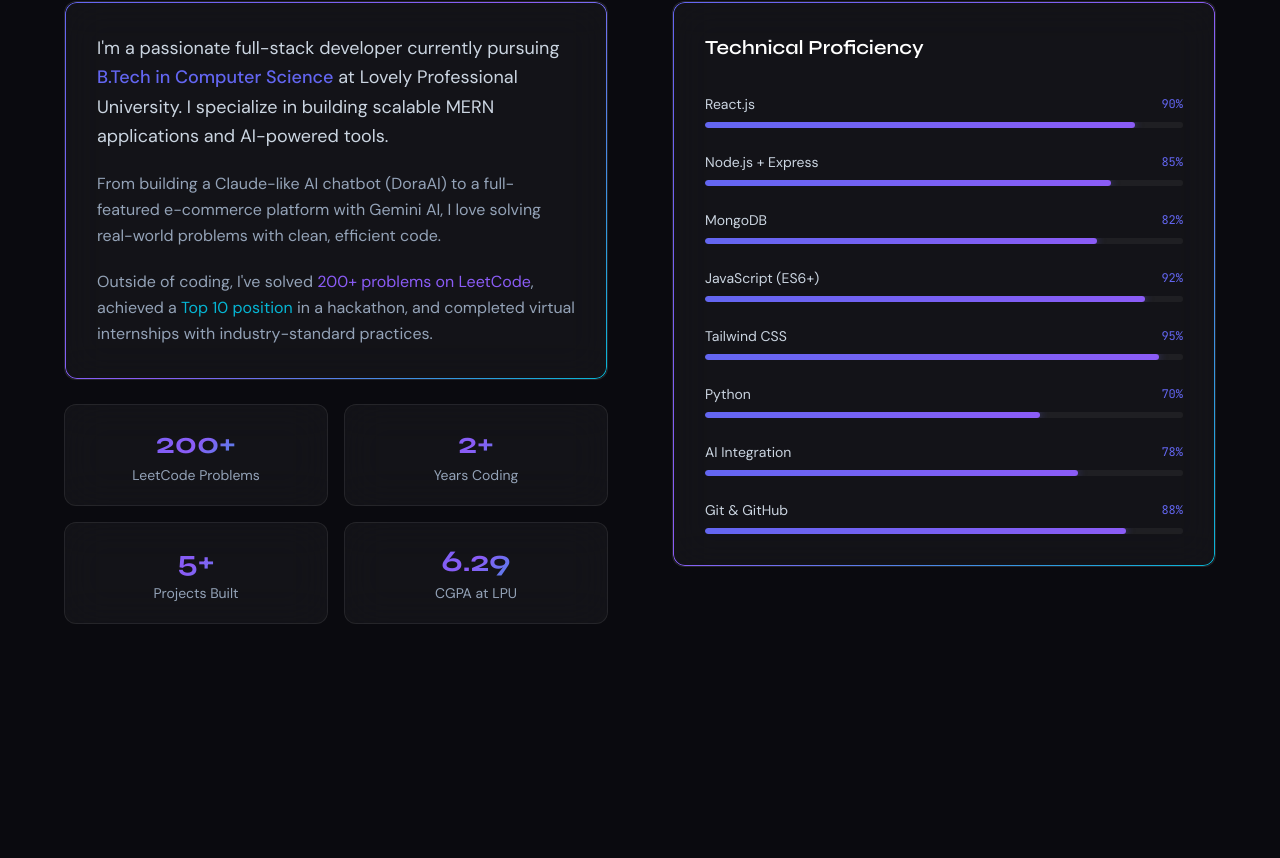
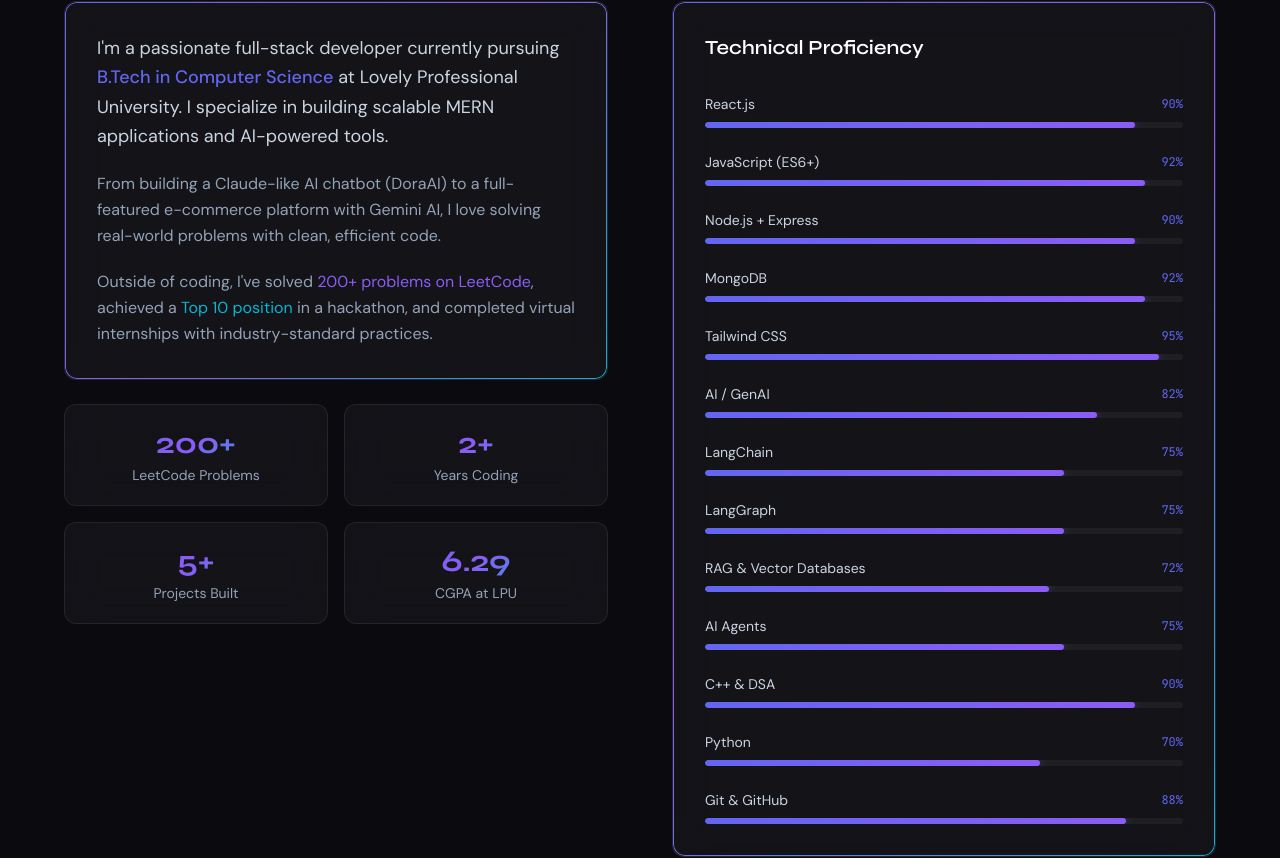
Before and after one commit to Adarshpuri1/adarsh-portfolio, a React (Vite) app in the folder frontend/: page / in a window 1280 px wide. Shown: the part 1071-1929 px from the top of the page. Built offline with nearby package versions, Linux system fonts and the light colour scheme; no server answers.

Commit message:
Update About.jsx

```diff
--- a/frontend/src/components/About/About.jsx
+++ b/frontend/src/components/About/About.jsx
@@ -3,12 +3,17 @@ import { motion, useInView } from 'framer-motion'
 
 const skills = [
   { name: 'React.js', level: 90 },
-  { name: 'Node.js + Express', level: 85 },
-  { name: 'MongoDB', level: 82 },
   { name: 'JavaScript (ES6+)', level: 92 },
+  { name: 'Node.js + Express', level: 90 },
+  { name: 'MongoDB', level: 92 },
   { name: 'Tailwind CSS', level: 95 },
+  { name: 'AI / GenAI', level: 82 },
+  { name: 'LangChain', level: 75 },
+  { name: 'LangGraph', level: 75 },
+  { name: 'RAG & Vector Databases', level: 72 },
+  { name: 'AI Agents', level: 75 },
+  { name: 'C++ & DSA', level: 90 },
   { name: 'Python', level: 70 },
-  { name: 'AI Integration', level: 78 },
   { name: 'Git & GitHub', level: 88 },
 ]
 
```
